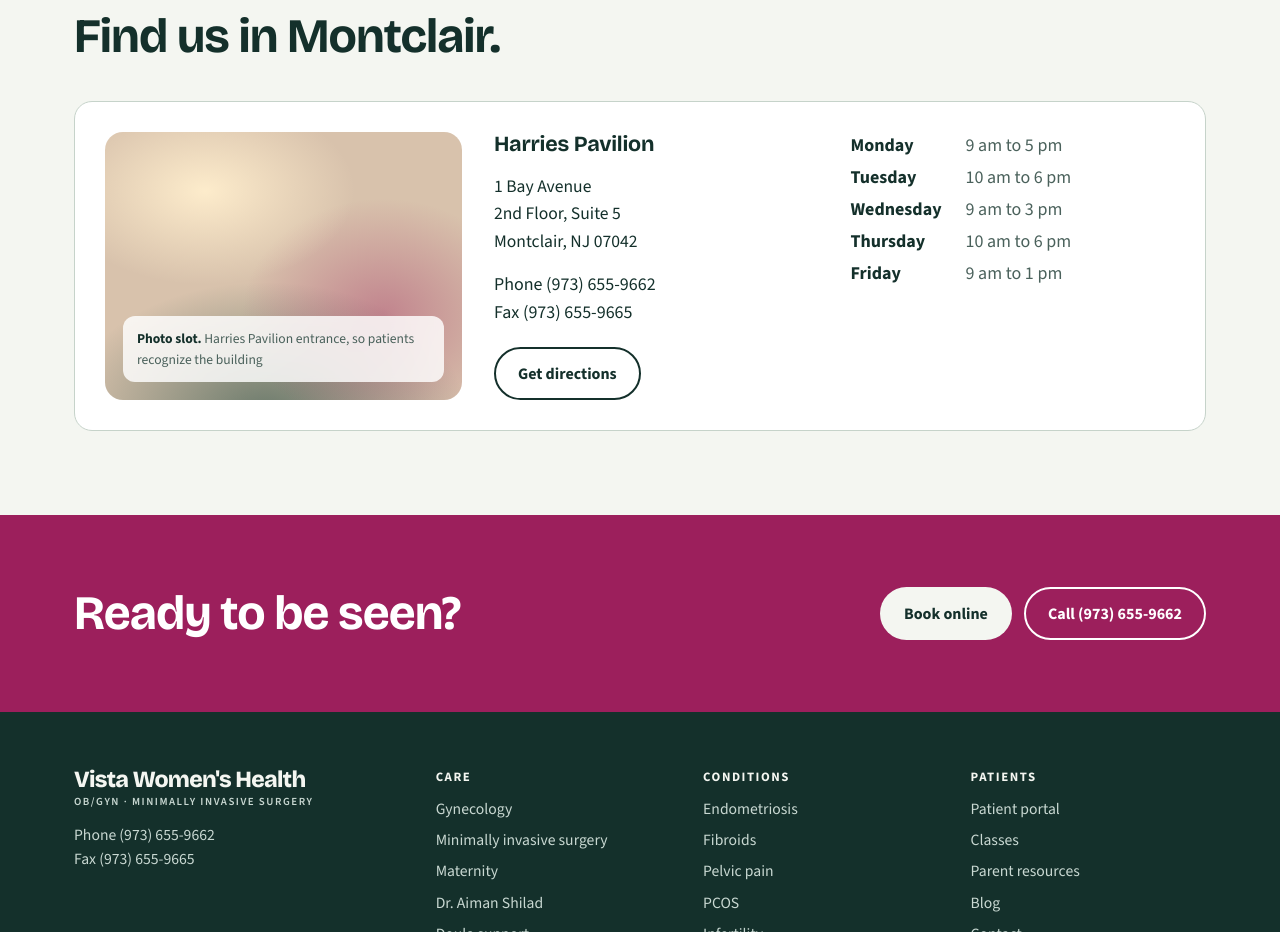
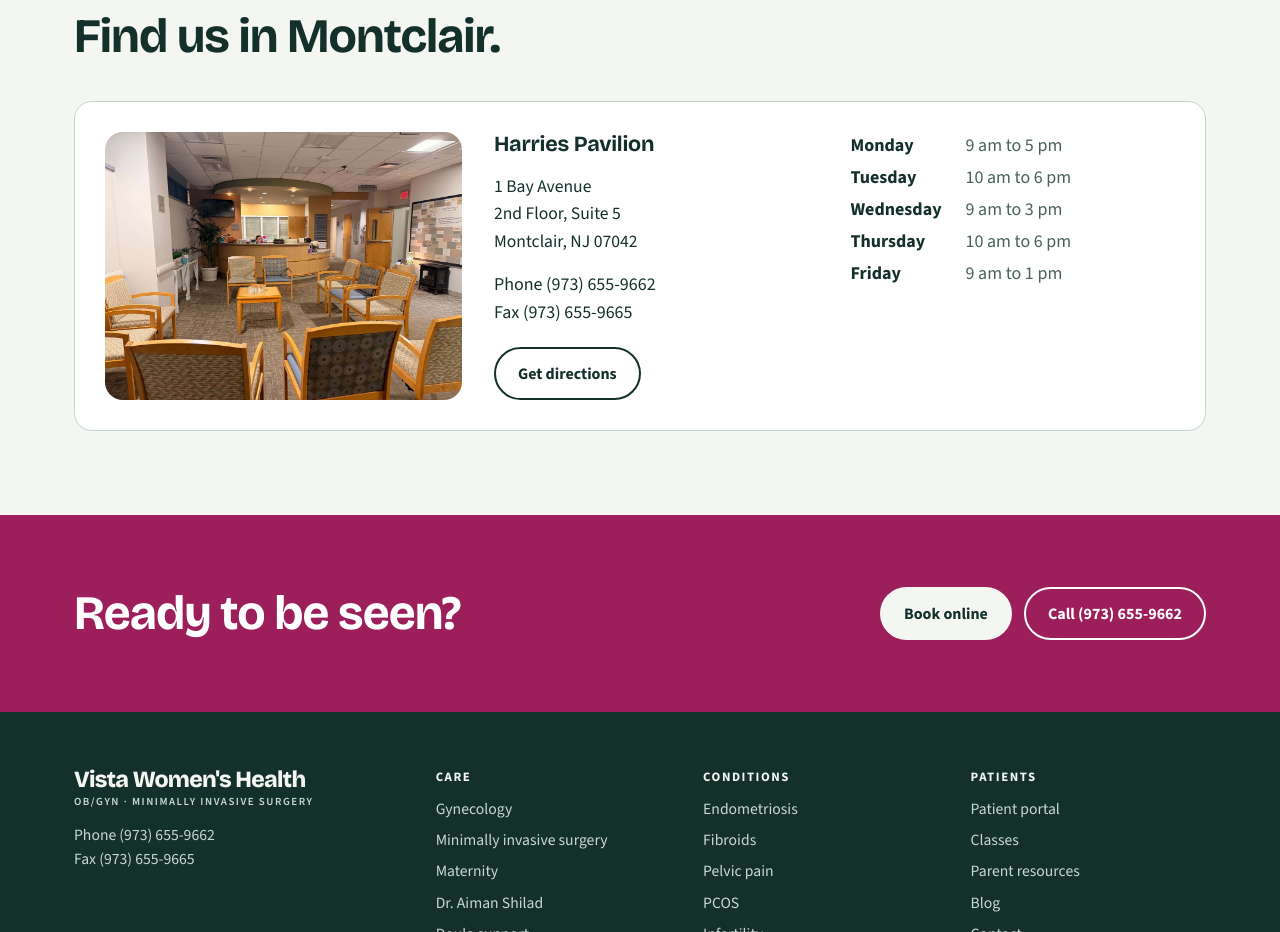
Before and after one commit to msemara/vista-obgyn, a plain HTML site: page index.html in a window 1280 px wide. Shown: the part 7960-8892 px from the top of the page. Drawn offline with nearby package versions, Linux system fonts and the light colour scheme.

Commit message:
Add infections and Harries Pavilion photos
Co-Authored-By: Claude Opus 5.5 <noreply@anthropic.com>
Claude-Session: https://claude.ai/code/session_01ELcg1qw1qZt3QuAfxKXqYi

```diff
--- a/index.html
+++ b/index.html
@@ -628,7 +628,7 @@ footer { background: var(--ink); color: #C9D8D2; padding: 56px 0 96px; font-size
       <h2>Find us in Montclair.</h2>
     </div>
     <article class="loc one">
-      <div class="slot " role="img" aria-label="Entrance to the Harries Pavilion at 1 Bay Avenue, Montclair"><p class="photo-note"><b>Photo slot.</b> Harries Pavilion entrance, so patients recognize the building</p></div>
+      <div class="slot" role="img" aria-label="Waiting area and front desk at the Harries Pavilion, 1 Bay Avenue, Montclair" style="background-image:url(img/harries-pavilion.jpg);background-size:cover;background-position:center 45%"></div>
       <div class="loc-col">
         <h3>Harries Pavilion</h3>
         <address>1 Bay Avenue<br>2nd Floor, Suite 5<br>Montclair, NJ 07042</address>
```
Also changed, not shown: img/harries-pavilion.jpg (added), img/infections.jpg, 1 other file.
